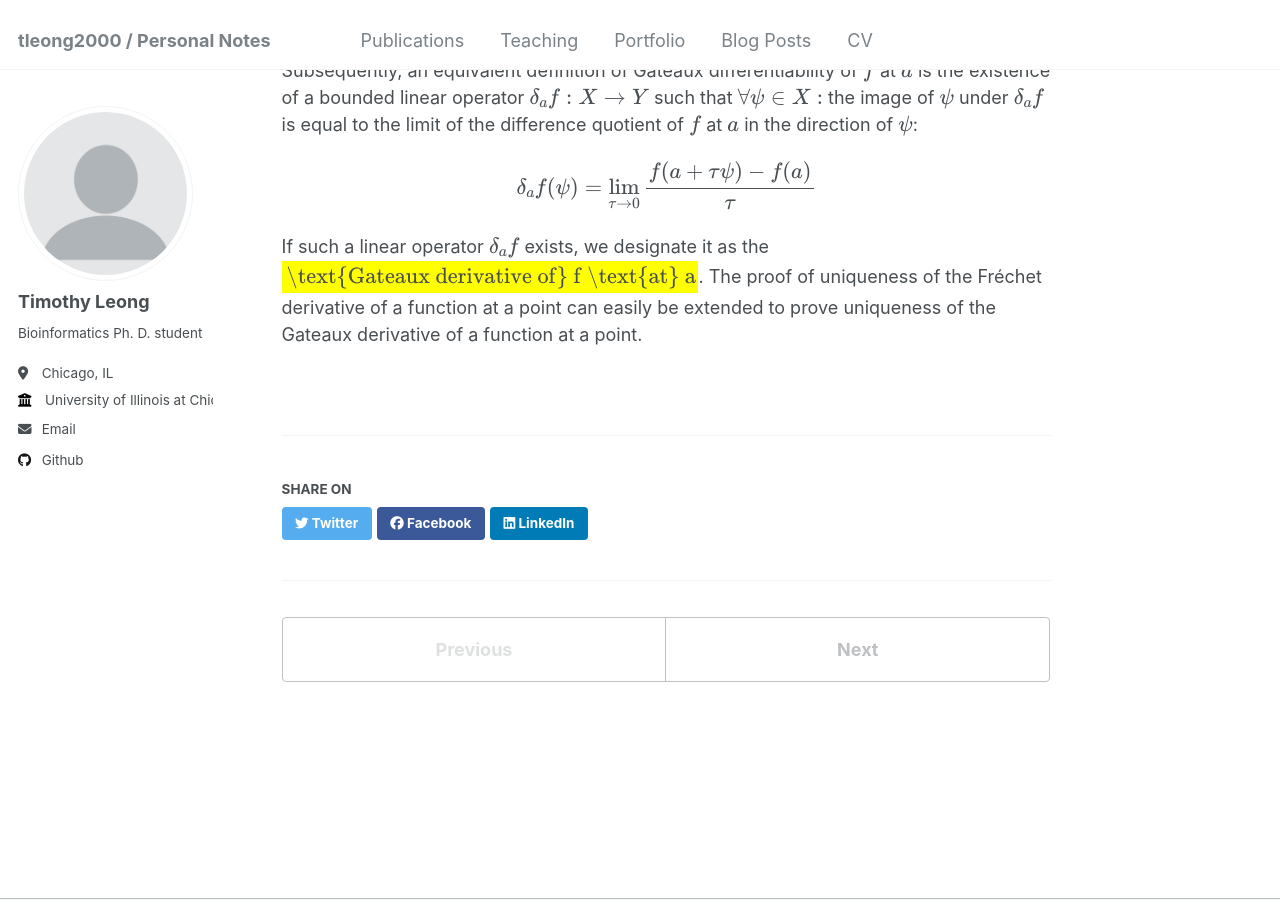
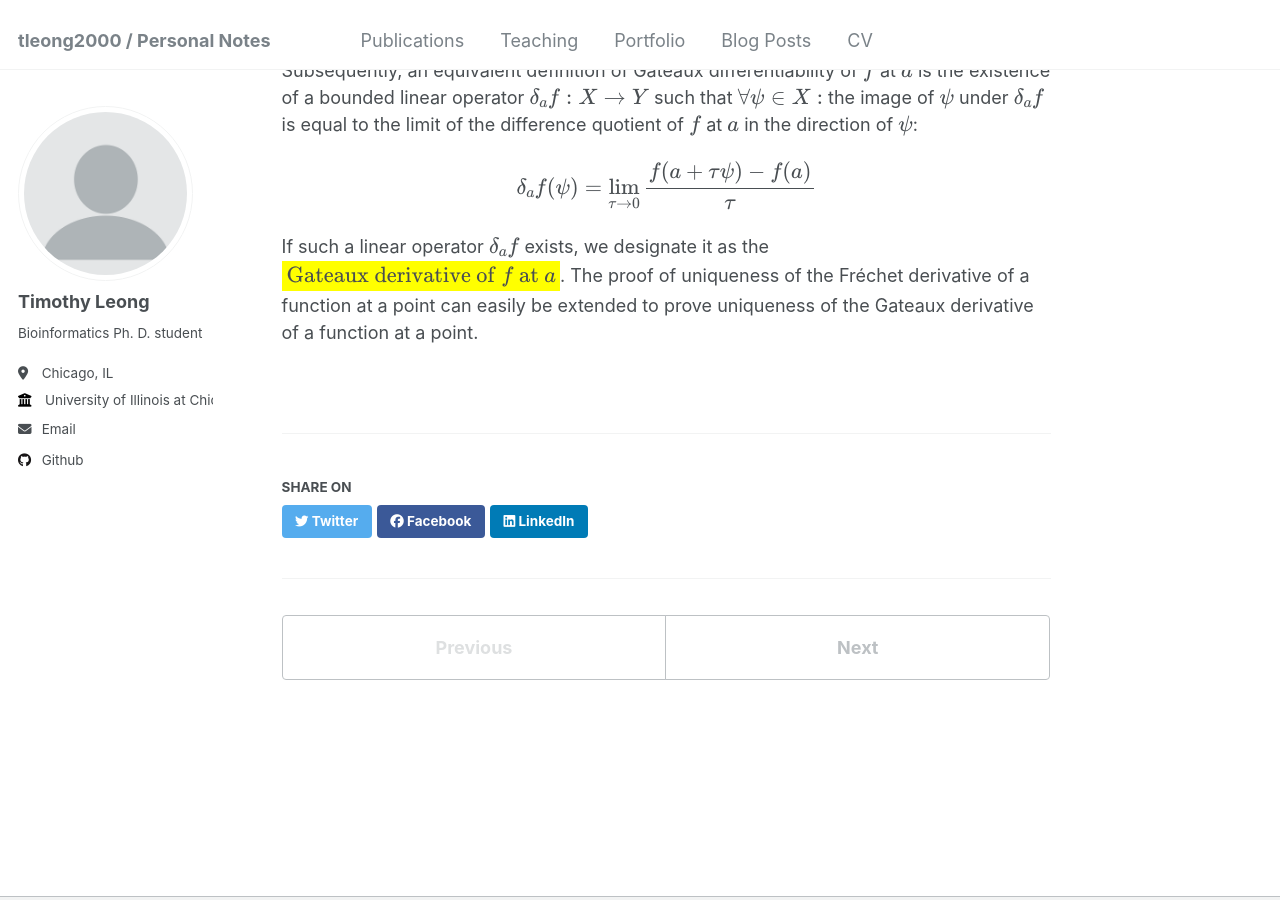
Before and after one commit to TLeong2000/tleong2000.github.io, a Jekyll site: the page built from _portfolio/Differentiation.md, in a window 1280 px wide and 900 px high, scrolled down 5195 px. Built offline with Jekyll 4.4.1, drawn with Linux system fonts in a browser that asks for light colours.

Commit message:
Update Differentiation.md

```diff
--- a/_portfolio/Differentiation.md
+++ b/_portfolio/Differentiation.md
@@ -135,4 +135,4 @@ Subsequently, an equivalent definition of Gateaux differentiability of \\(f \\)
 
 $$\delta_af(\psi) = \lim_{\tau \to 0}\frac{f(a+\tau\psi) - f(a)}{\tau}$$
 
-If such a linear operator \\(\delta_af \\) exists, we designate it as the \\(\colorbox{yellow}{\text{Gateaux derivative of} f \text{at} a} \\). The proof of uniqueness of the Fréchet derivative of a function at a point can easily be extended to prove uniqueness of the Gateaux derivative of a function at a point.
+If such a linear operator \\(\delta_af \\) exists, we designate it as the \\(\colorbox{yellow}{Gateaux derivative of \\(f \\) at \\(a \\)} \\). The proof of uniqueness of the Fréchet derivative of a function at a point can easily be extended to prove uniqueness of the Gateaux derivative of a function at a point.
```
